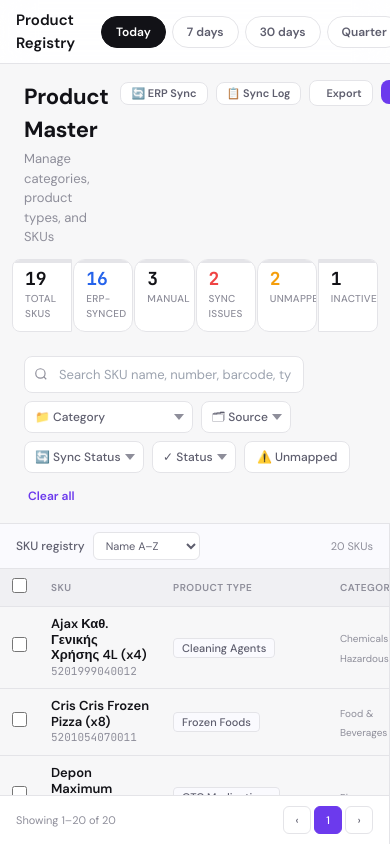
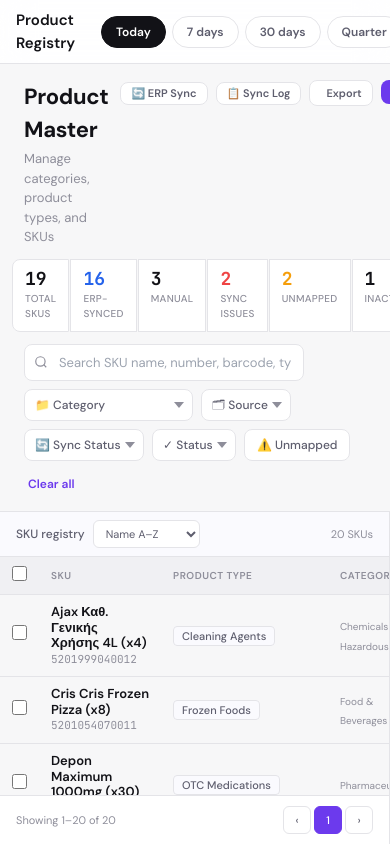
Before and after one commit to excellentwebworld/Mywagon-Frontend, a React (Vite) app: page /products in a window 390 px wide. Built offline with nearby package versions, Linux system fonts and the light colour scheme.

Commit message:
refactor: update KPI strip styles for scoped layout adjustments and improved responsiveness

```diff
--- a/src/styles/product-master.css
+++ b/src/styles/product-master.css
@@ -95,16 +95,36 @@ body { font-family: 'DM Sans', sans-serif; background: var(--bg); color: var(--t
 .lang-tog button { padding: 4px 10px; border: none; background: var(--sf); color: var(--t3); cursor: pointer; font-family: inherit; font-weight: 600; transition: all .1s; }
 .lang-tog button.act { background: var(--ac); color: #fff; }
 
-/* ─── KPI Strip ─── */
-.kpi-strip { display: flex; gap: 1px; padding: 16px 24px 0; flex-shrink: 0; }
-.kpi { flex: 1; padding: 12px 14px; background: var(--sf); border: 1px solid var(--bd); cursor: pointer; transition: all .12s; position: relative; }
-.kpi:first-child { border-radius: var(--rs) 0 0 var(--rs); }
-.kpi:last-child  { border-radius: 0 var(--rs) var(--rs) 0; }
-.kpi:hover { background: var(--se); border-color: var(--bf); }
-.kpi.act { border-color: var(--ac); background: var(--ap); z-index: 1; }
-.kpi-v { font-size: 22px; font-weight: 700; font-family: 'JetBrains Mono', monospace; line-height: 1; }
-.kpi-l { font-size: 10px; color: var(--t3); margin-top: 3px; font-weight: 500; text-transform: uppercase; letter-spacing: .3px; }
-.kpi .dot { position: absolute; top: 8px; right: 8px; width: 6px; height: 6px; border-radius: 50%; }
+/* ─── KPI Strip (scoped — overrides dashboard globals.css .kpi / .kpi-strip) ─── */
+.pm-container .kpi-strip {
+  display: flex;
+  gap: 1px;
+  padding: 16px 24px 0;
+  flex-shrink: 0;
+  grid-template-columns: unset;
+  margin-bottom: 0;
+}
+.pm-container .kpi {
+  flex: 1;
+  padding: 12px 14px;
+  background: var(--sf);
+  border: 1px solid var(--bd);
+  cursor: pointer;
+  transition: all .12s;
+  position: relative;
+  border-radius: 0;
+  overflow: visible;
+  box-shadow: none;
+  transform: none;
+}
+.pm-container .kpi::after { display: none; content: none; }
+.pm-container .kpi:first-child { border-radius: var(--rs) 0 0 var(--rs); }
+.pm-container .kpi:last-child  { border-radius: 0 var(--rs) var(--rs) 0; }
+.pm-container .kpi:hover { background: var(--se); border-color: var(--bf); box-shadow: none; transform: none; }
+.pm-container .kpi.act { border-color: var(--ac); background: var(--ap); z-index: 1; box-shadow: none; }
+.pm-container .kpi-v { font-size: 22px; font-weight: 700; font-family: 'JetBrains Mono', monospace; line-height: 1; letter-spacing: 0; }
+.pm-container .kpi-l { font-size: 10px; color: var(--t3); margin-top: 3px; font-weight: 500; text-transform: uppercase; letter-spacing: .3px; }
+.pm-container .kpi .dot { position: absolute; top: 8px; right: 8px; width: 6px; height: 6px; border-radius: 50%; }
 
 /* ─── Filter Bar ─── */
 .fbar { padding: 12px 24px; display: flex; align-items: center; gap: 8px; flex-wrap: wrap; border-bottom: 1px solid var(--bd); flex-shrink: 0; position: relative; z-index: 5; }
@@ -342,13 +362,13 @@ input[type="checkbox"] { width: 15px; height: 15px; accent-color: var(--ac); cur
   .facet-pane { display: none; }
   .detail-pane.open { width: 100%; position: fixed; top: var(--th); bottom: 0; right: 0; z-index: 40; box-shadow: -8px 0 40px rgba(0,0,0,.12); }
   .dp-inner { width: 100%; min-width: 0; }
-  .kpi-strip { overflow-x: auto; }
+  .pm-container .kpi-strip { overflow-x: auto; }
   .types-grid { grid-template-columns: 1fr 1fr; }
 }
 @media (max-width: 768px) {
   .main-content { margin-left: 0; }
-  .kpi-strip { padding: 12px 12px 0; }
-  .kpi { padding: 10px 12px; }
-  .kpi-v { font-size: 18px; }
+  .pm-container .kpi-strip { padding: 12px 12px 0; }
+  .pm-container .kpi { padding: 10px 12px; }
+  .pm-container .kpi-v { font-size: 18px; }
   .types-grid { grid-template-columns: 1fr; }
 }
```
